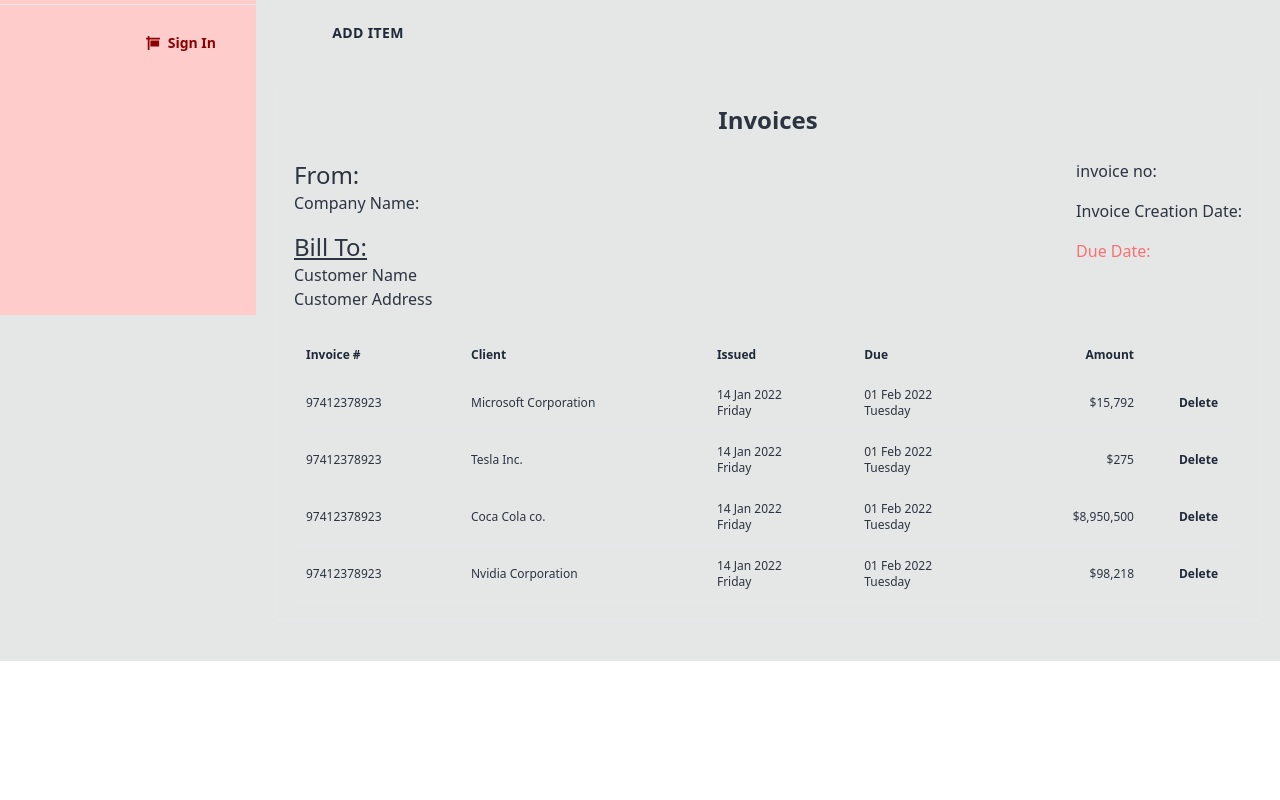
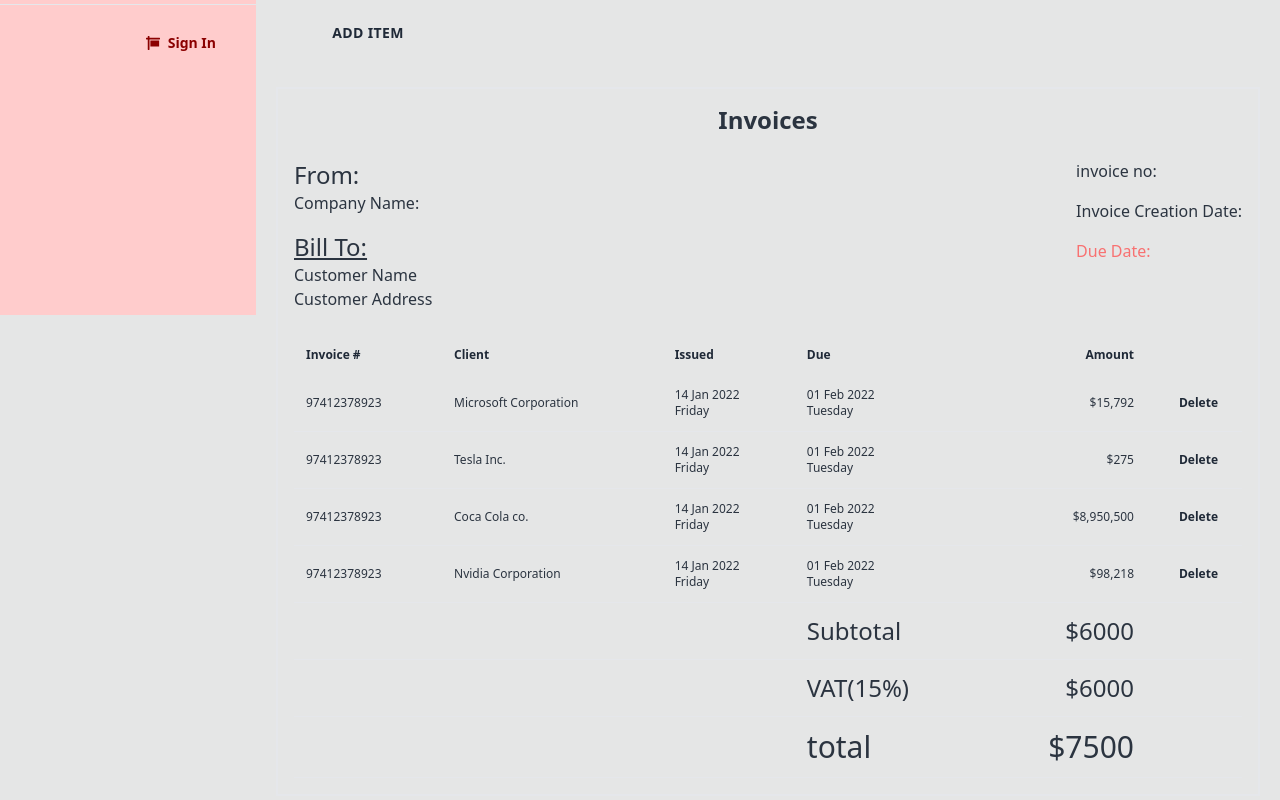
Before and after one commit to maasajal/revboost-solutions, a React (Vite) app: page /dashboard/company-incomes in a window 1280 px wide. Shown: the part 485-1285 px from the top of the page. Before the commit the page ends 1146 px from the top, so only its background shows below. Built offline with nearby package versions, Linux system fonts and the light colour scheme.

Commit message:
Update: invoice-Subtotal/VAT/Total section added

```diff
--- a/src/dashboard/CompanyIncomes/InvoiceAndBilling/Invoice.tsx
+++ b/src/dashboard/CompanyIncomes/InvoiceAndBilling/Invoice.tsx
@@ -263,7 +263,7 @@ const Invoice = () => {
                       </span>
                     </td>
                   </tr>
-                  <tr className="border-b border-opacity-20 dark:border-gray-300 dark:bg-gray-50">
+                  <tr className="border-b border-opacity-20 dark:border-red-300 dark:bg-gray-50">
                     <td className="p-3">
                       <p>97412378923</p>
                     </td>
@@ -288,6 +288,85 @@ const Invoice = () => {
                     </td>
                   </tr>
 
+                  <tr className="border-b border-opacity-20">
+                    <td className="p-3">
+                      <p></p>
+                    </td>
+                    <td className="p-3">
+                      <p></p>
+                    </td>
+                    <td className="p-3">
+                      <p></p>
+                      <p className="dark:text-gray-600"></p>
+                    </td>
+                    <td className="p-3">
+                      <h5>Subtotal</h5>
+                      <p className="dark:text-gray-600"></p>
+                    </td>
+                    <td className="p-3 text-right">
+                      {/* Write Total Below  */}
+
+                      <h5>$6000</h5>
+                    </td>
+                    <td className="p-3 text-right">
+                      <span className="px-3 py-1 font-semibold rounded-md dark:text-gray-50">
+                        <span></span>
+                      </span>
+                    </td>
+                  </tr>
+                  <tr className="border-b border-opacity-20">
+                    <td className="p-3">
+                      <p></p>
+                    </td>
+                    <td className="p-3">
+                      <p></p>
+                    </td>
+                    <td className="p-3">
+                      <p></p>
+                      <p className="dark:text-gray-600"></p>
+                    </td>
+                    <td className="p-3">
+                      <h5>VAT(15%)</h5>
+                      <p className="dark:text-gray-600"></p>
+                    </td>
+                    <td className="p-3 text-right">
+                      {/* Write VAT Below  */}
+
+                      <h5>$6000</h5>
+                    </td>
+                    <td className="p-3 text-right">
+                      <span className="px-3 py-1 font-semibold rounded-md dark:text-gray-50">
+                        <span></span>
+                      </span>
+                    </td>
+                  </tr>
+                  <tr className="border-b border-opacity-20 dark:border-gray-300 dark:bg-red-50">
+                    <td className="p-3">
+                      <p></p>
+                    </td>
+                    <td className="p-3">
+                      <p></p>
+                    </td>
+                    <td className="p-3">
+                      <p></p>
+                      <p className="dark:text-gray-600"></p>
+                    </td>
+                    <td className="p-3">
+                      <h4>total</h4>
+                      <p className="dark:text-gray-600"></p>
+                    </td>
+                    <td className="p-3 text-right">
+                      {/* Write Total Below  */}
+
+                      <h4>$7500</h4>
+                    </td>
+                    <td className="p-3 text-right">
+                      <span className="px-3 py-1 font-semibold rounded-md dark:text-gray-50">
+                        <span></span>
+                      </span>
+                    </td>
+                  </tr>
+
                 </tbody>
 
               </table>
```
